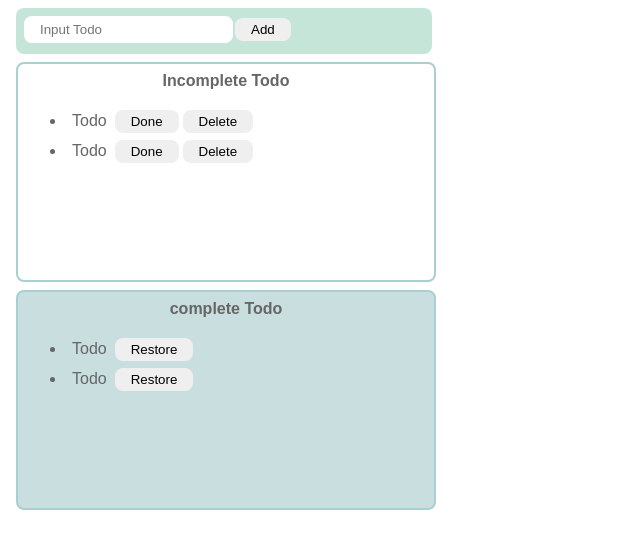
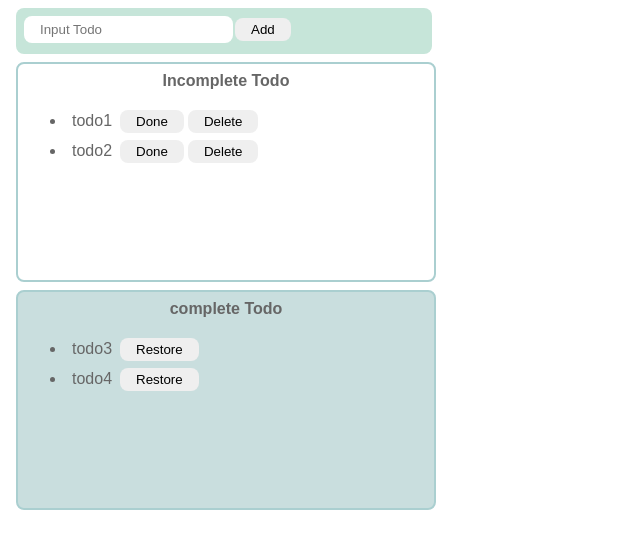
Before and after one commit to yusuke-im/ToDoAppByReact, a React (Vite) app: page / in a window 1280 px wide. Shown: the top 548 px of the page, without its empty margins (0-640 px from the left). Built offline with nearby package versions, Linux system fonts and the light colour scheme.

Commit message:
React likeなマークアップに整形

```diff
--- a/src/Todo.jsx
+++ b/src/Todo.jsx
@@ -4,8 +4,12 @@ import viteLogo from '/vite.svg'
 import './Todo.css'
 
 export const Todo = () => {
+  const [incompleteTodos, setIncompleteTodos] = useState(["todo1", "todo2"]);
+  const [completeTodos, setCompleteTodos] = useState(["todo3", "todo4"]);
+
   return (
     <>
+
     <div　className='input-area'>
       <input placeholder="Input Todo" />
       <button>Add</button>
@@ -14,42 +18,34 @@ export const Todo = () => {
     <div className='incomplete-area'>
       <p className='title'>Incomplete Todo</p>
       <ul>
-        <li>
+        {incompleteTodos.map((todo) => (
+            <li key={todo}>
             <div className='list-row'>
-            <p className='todo-item'>Todo</p>
-            <button>Done</button>
-            <button>Delete</button>
-          </div>
-
-        </li>
-
-        <li>
-          <div className='list-row'>
-            <p className='todo-item'>Todo</p>
+              <p className='todo-item'>{todo}</p>
               <button>Done</button>
               <button>Delete</button>
             </div>
           </li>
+          )
+        )}
       </ul>
     </div>
 
     <div className='complete-area'>
     <p className='title'>complete Todo</p>
       <ul>
-        <li>
+        {completeTodos.map((todo) => (
+              <li key={todo}>
               <div className='list-row'>
-            <p className='todo-item'>Todo</p>
+                <p className='todo-item'>{todo}</p>
                 <button>Restore</button>
               </div>
             </li>
-        <li>
-          <div className='list-row'>
-            <p className='todo-item'>Todo</p>
-            <button>Restore</button>
-          </div>
-        </li>
+            )
+          )}
       </ul>
     </div>
+
     </>
   );
 };
```
Lines whose indentation alone changed are shown as unchanged.
